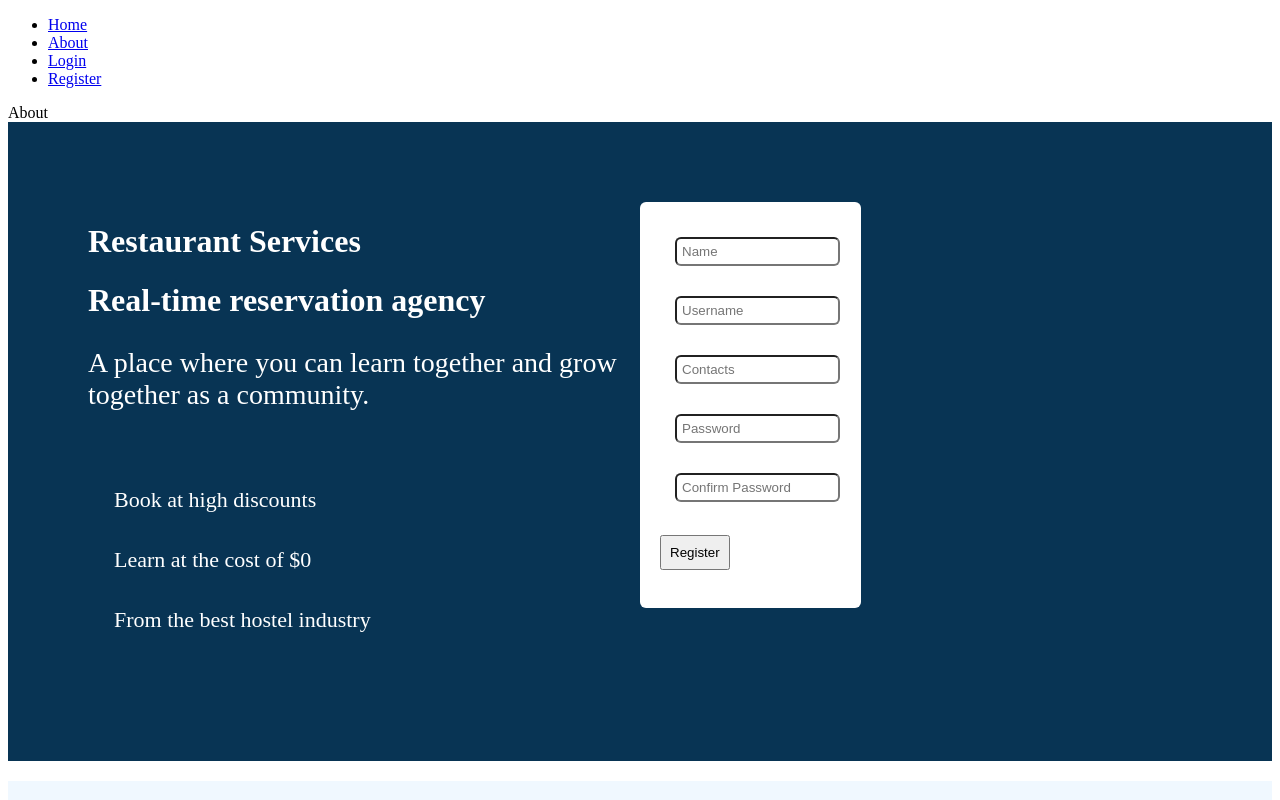
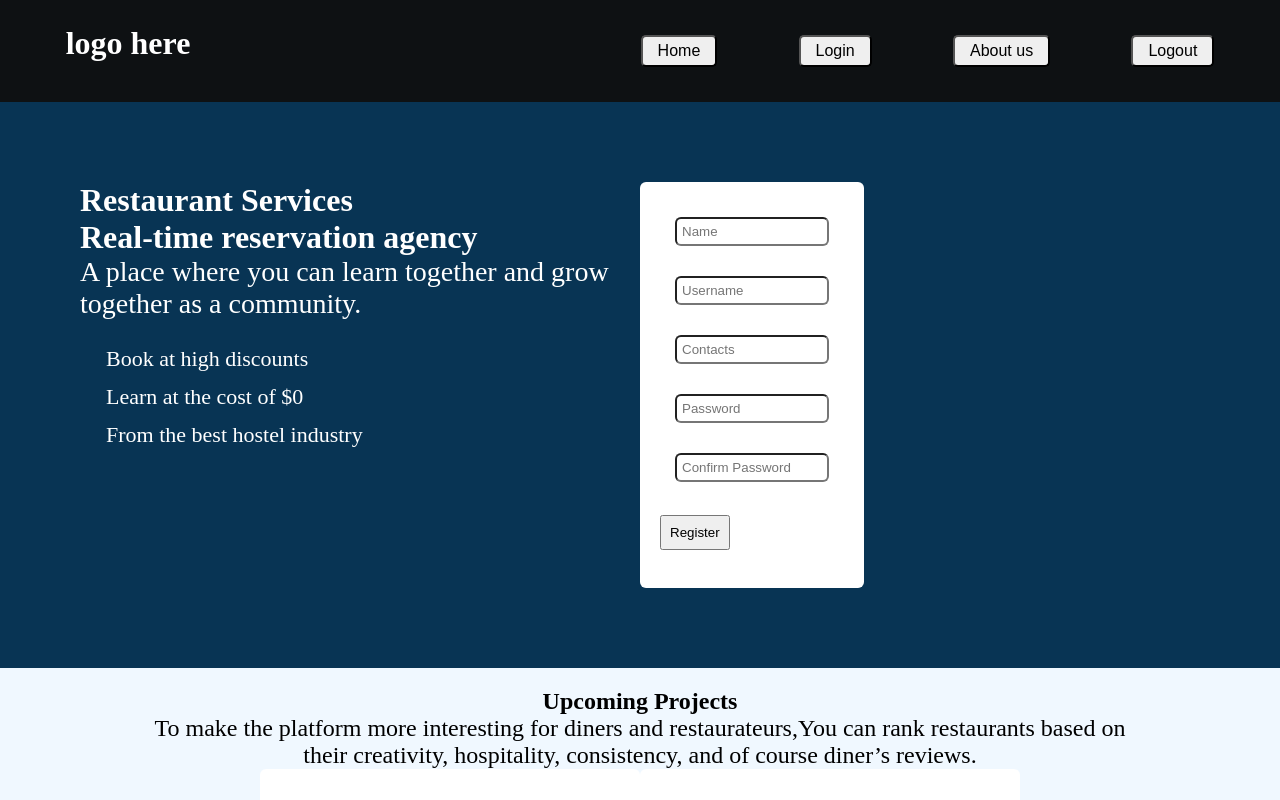
Before and after one commit to JohnOti/Restaurant, a React (Create React App) app in the folder client/: page /about in a window 1280 px wide. Shown: the top 800 px of the page. Built offline with nearby package versions, Linux system fonts and the light colour scheme.

Commit message:
add navbar

```diff
--- a/client/src/About.js
+++ b/client/src/About.js
@@ -5,7 +5,6 @@ import { FontAwesomeIcon } from '@fortawesome/react-fontawesome'
 function About() {
   return (
     <div>
-      About
       <div className="about">
         <div className="about-pri">
           <h1 id="top-about">Restaurant Services</h1>
--- a/client/src/App.js
+++ b/client/src/App.js
@@ -1,28 +1,14 @@
-import { BrowserRouter as Router, Switch, Route, Link } from "react-router-dom";
+import { BrowserRouter as Router, Switch, Route} from "react-router-dom";
 import About from "./About";
 import Login from "./Login";
+import Navbar from "./Navbar";
 import Register from "./Register";
 
 function App() {
   return (
     <div className="App">
       <Router>
-        <nav>
-          <ul>
-            <li>
-              <Link to="/">Home</Link>
-            </li>
-            <li>
-              <Link to="/about">About</Link>
-            </li>
-            <li>
-              <Link to="/login">Login</Link>
-            </li>
-            <li>
-              <Link to="/register">Register</Link>
-            </li>
-          </ul>
-        </nav>
+        <Navbar/>
         <Switch>
           <Route path="/about">
             <About />
--- a/client/src/Login.js
+++ b/client/src/Login.js
@@ -1,8 +1,18 @@
 import React from 'react'
+import background from './assets/collin-armstrong-SR0_MNa77MU-unsplash.jpg'
 
 function Login() {
   return (
-    <div className='login'>
+    <div
+      className="login"
+      style={{
+        backgroundImage: `url(${background})`,
+        backgroundPosition: "center",
+        backgroundSize: "cover",
+        backgroundRepeat: "no-repeat",
+        height: "800px"
+      }}
+    >
       <form className="forms">
         <h1 id="user">User Login</h1>
         <label>Username</label>
--- /dev/null
+++ b/client/src/Navbar.js
@@ -0,0 +1,27 @@
+import React from 'react'
+
+
+function Navbar() {
+
+  return (
+    <div className="nav">
+      <div className='logo'>
+        <h1>logo here</h1>
+      </div>
+      <div id="home">
+        <button id="btn-sec">Home</button>
+      </div>
+      <div>
+        <button id="btn-sec">Login</button>
+      </div>
+      <div>
+        <button id="btn-sec">About us</button>
+      </div>
+      <div>
+        <button id="btn-sec">Logout</button>
+      </div>
+    </div>
+  );
+}
+
+export default Navbar
--- a/client/src/Register.js
+++ b/client/src/Register.js
@@ -1,10 +1,19 @@
 import React from 'react'
+import background from './assets/collin-armstrong-SR0_MNa77MU-unsplash.jpg'
 
 function Register() {
   return (
-    <div>
+    <div
+      style={{
+        backgroundImage: `url(${background})`,
+        backgroundPosition: "center",
+        backgroundSize: "cover",
+        backgroundRepeat: "no-repeat",
+        height: "800px",
+      }}
+    >
       <form className="forms">
-        <h1 id='user'>User Registration</h1>
+        <h1 id="user">User Registration</h1>
         <label>Name</label>
         <input type="text" className="form" placeholder="Name" />
         <label>Username</label>
--- a/client/src/index.css
+++ b/client/src/index.css
@@ -1,41 +1,63 @@
+*{
+  margin: 0;
+  /* padding: 0; */
+  box-sizing: border-box;
+}
+
 /* Register */
 .forms{
-   background-image: url(./assets/kari-shea-AMyjxxLEHU4-unsplash.jpg);
-  /* background-color: rgb(8, 52, 84); */
-  background-size: "cover";
-  color: white;
+  color: rgb(237, 237, 237);
   display: flex;
   flex-direction: column;
   justify-content: center;
   padding: 5%;
-  /* height: 60vh; */
+  height: 60vh;
+  font-size: 18px;
 }
 .form{
-  width: 40%;
+  width: 30%;
   padding: 12px;
   border-radius: 6px;
-  margin-left: 20%;
+  margin-left: 30%;
 }
 label{
   padding: 5px;
-  margin-left: 20%;
+  margin-left: 30%;
 }
 .btn{
   width: 5%;
-  margin-left: 22%;
+  margin-left: 32%;
 }
 #user{
   display: flex;
-  margin-left: 25%;
+  margin-left: 40%;
+}
+#home{
+  margin-left: 30%;
+}
+#btn-sec{
+  font-size: 16px;
+  padding: 5px 15px;
+  border-radius: 5px;
+  margin: 10px 0px;
+  cursor: pointer;
 }
 
-/* Login */
-/* .login{
 
-  background-color: aqua;
-} */
+/* Navbar */
 
-
+.nav{
+  background-color: rgb(14, 17, 19);
+  display: flex;
+  justify-content: space-around;
+  padding: 25px;
+  /* position: fixed; */
+  top: 0;
+  z-index: 999;
+}
+.logo{
+  color: white;
+}
 /* About */
 
 .about{
```
Also changed, not shown: client/src/assets/collin-armstrong-SR0_MNa77MU-unsplash.jpg (added), client/src/assets/sean-oulashin-KMn4VEeEPR8-unsplash.jpg (added).
